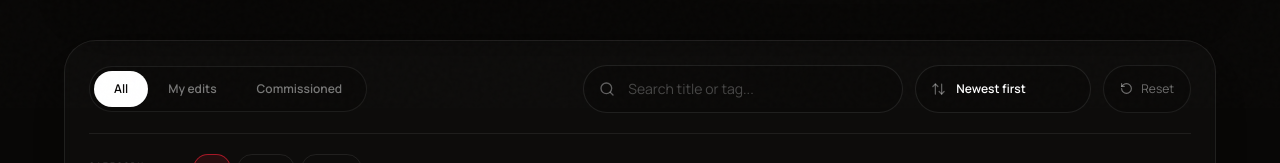
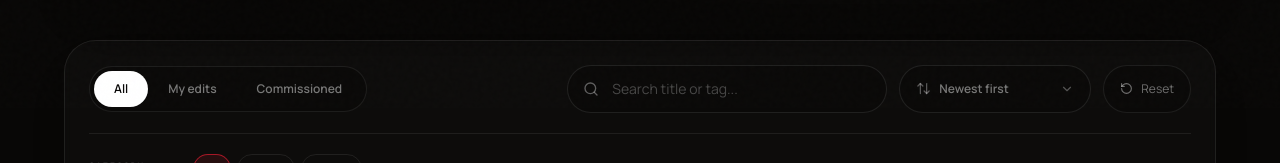
Before and after one commit to laclyy/laclyy.github.io, a React (Vite) app: page /videos in a window 1280 px wide. Shown: the part 692-855 px from the top of the page. Built offline with nearby package versions, Linux system fonts and the light colour scheme.

Commit message:
refactor: implement SortDropdown component for improved sorting functionality

```diff
--- a/src/components/VideoFilters.tsx
+++ b/src/components/VideoFilters.tsx
@@ -1,5 +1,6 @@
-import { ArrowUpDown, RotateCcw, Search } from 'lucide-react'
-import { useMemo } from 'react'
+import { AnimatePresence, motion } from 'framer-motion'
+import { ArrowUpDown, ChevronDown, RotateCcw, Search } from 'lucide-react'
+import { useEffect, useMemo, useRef, useState } from 'react'
 import type { Filters, VideoItem } from '../types'
 
 const projectTypes = [
@@ -61,13 +62,7 @@ export default function VideoFilters({ filters, onChange, count, videos }: { fil
             <Search size={16} className="absolute left-4 top-1/2 -translate-y-1/2 text-white/35" />
             <input value={filters.search} onChange={(event) => patch({ search: event.target.value })} placeholder="Search title or tag..." className="h-12 w-full rounded-full border border-white/[.09] bg-black/20 pl-11 pr-4 text-sm text-white outline-none transition placeholder:text-white/25 focus:border-flame/60 focus:ring-2 focus:ring-flame/15" />
           </label>
-          <label className="relative block sm:w-44">
-            <span className="sr-only">Sort videos</span>
-            <ArrowUpDown size={15} className="pointer-events-none absolute left-4 top-1/2 -translate-y-1/2 text-white/35" />
-            <select value={filters.sort} onChange={(event) => patch({ sort: event.target.value as Filters['sort'] })} className="h-12 w-full appearance-none rounded-full border border-white/[.09] bg-black/20 pl-10 pr-4 text-xs font-semibold text-white/62 outline-none transition hover:border-white/20 focus:border-flame/60 focus:ring-2 focus:ring-flame/15">
-              {sortOptions.map((option) => <option key={option.value} value={option.value} className="bg-ink text-white">{option.label}</option>)}
-            </select>
-          </label>
+          <SortDropdown value={filters.sort} onChange={(sort) => patch({ sort })} />
           <button onClick={reset} className="inline-flex h-12 items-center justify-center gap-2 rounded-full border border-white/[.08] bg-black/20 px-4 text-xs text-white/42 transition hover:border-flame/35 hover:text-flame focus-ring"><RotateCcw size={13} /> Reset</button>
         </div>
       </div>
@@ -90,6 +85,81 @@ export default function VideoFilters({ filters, onChange, count, videos }: { fil
   )
 }
 
+function SortDropdown({ value, onChange }: { value: Filters['sort']; onChange: (value: Filters['sort']) => void }) {
+  const [open, setOpen] = useState(false)
+  const rootRef = useRef<HTMLDivElement>(null)
+  const selected = sortOptions.find((option) => option.value === value) ?? sortOptions[0]
+
+  useEffect(() => {
+    if (!open) return
+    const onPointerDown = (event: PointerEvent) => {
+      if (!rootRef.current?.contains(event.target as Node)) setOpen(false)
+    }
+    const onKeyDown = (event: KeyboardEvent) => {
+      if (event.key === 'Escape') setOpen(false)
+    }
+    window.addEventListener('pointerdown', onPointerDown)
+    window.addEventListener('keydown', onKeyDown)
+    return () => {
+      window.removeEventListener('pointerdown', onPointerDown)
+      window.removeEventListener('keydown', onKeyDown)
+    }
+  }, [open])
+
+  return (
+    <div ref={rootRef} className="relative z-30 sm:w-48">
+      <button
+        type="button"
+        onClick={() => setOpen((current) => !current)}
+        aria-haspopup="listbox"
+        aria-expanded={open}
+        className={`group flex h-12 w-full items-center gap-2 rounded-full border px-4 text-left text-xs font-semibold outline-none transition duration-300 focus-ring ${open ? 'border-flame/45 bg-flame/10 text-white/70 shadow-[0_0_24px_rgba(255,45,45,.10)]' : 'border-white/[.09] bg-black/20 text-white/45 hover:border-white/18 hover:text-white/60'}`}
+      >
+        <ArrowUpDown size={15} className={`shrink-0 transition ${open ? 'text-flame' : 'text-white/32 group-hover:text-white/45'}`} />
+        <span className="min-w-0 flex-1 truncate">{selected.label}</span>
+        <ChevronDown size={14} className={`shrink-0 text-white/30 transition duration-300 ${open ? 'rotate-180 text-flame/80' : 'group-hover:text-white/45'}`} />
+      </button>
+
+      <AnimatePresence>
+        {open && (
+          <motion.div
+            initial={{ opacity: 0, y: -6, scale: 0.98 }}
+            animate={{ opacity: 1, y: 8, scale: 1 }}
+            exit={{ opacity: 0, y: -4, scale: 0.98 }}
+            transition={{ duration: 0.18, ease: [0.22, 1, 0.36, 1] }}
+            className="absolute right-0 top-full w-full overflow-hidden rounded-2xl border border-white/[.10] bg-[#080605]/95 p-1.5 shadow-[0_22px_70px_rgba(0,0,0,.55)] backdrop-blur-xl"
+            role="listbox"
+            aria-label="Sort videos"
+          >
+            <div className="pointer-events-none absolute inset-0 bg-[radial-gradient(circle_at_top_right,rgba(255,45,45,.14),transparent_48%)]" />
+            <div className="relative space-y-1">
+              {sortOptions.map((option) => {
+                const active = option.value === value
+                return (
+                  <button
+                    key={option.value}
+                    type="button"
+                    role="option"
+                    aria-selected={active}
+                    onClick={() => {
+                      onChange(option.value)
+                      setOpen(false)
+                    }}
+                    className={`flex w-full items-center justify-between rounded-xl px-3.5 py-2.5 text-left text-xs transition focus-ring ${active ? 'bg-flame/12 text-flame' : 'text-white/42 hover:bg-white/[.045] hover:text-white/68'}`}
+                  >
+                    <span>{option.label}</span>
+                    {active && <span className="h-1.5 w-1.5 rounded-full bg-flame shadow-[0_0_12px_rgba(255,45,45,.65)]" />}
+                  </button>
+                )
+              })}
+            </div>
+          </motion.div>
+        )}
+      </AnimatePresence>
+    </div>
+  )
+}
+
 function FilterStrip({ title, values, active, onClick, wide = false }: { title: string; values: Array<{ value: string; label: string }>; active: string; onClick: (value: string) => void; wide?: boolean }) {
   return (
     <fieldset className={`grid gap-3 ${wide ? 'lg:grid-cols-[92px_1fr]' : 'sm:grid-cols-[92px_1fr]'} sm:items-start`}>
```
